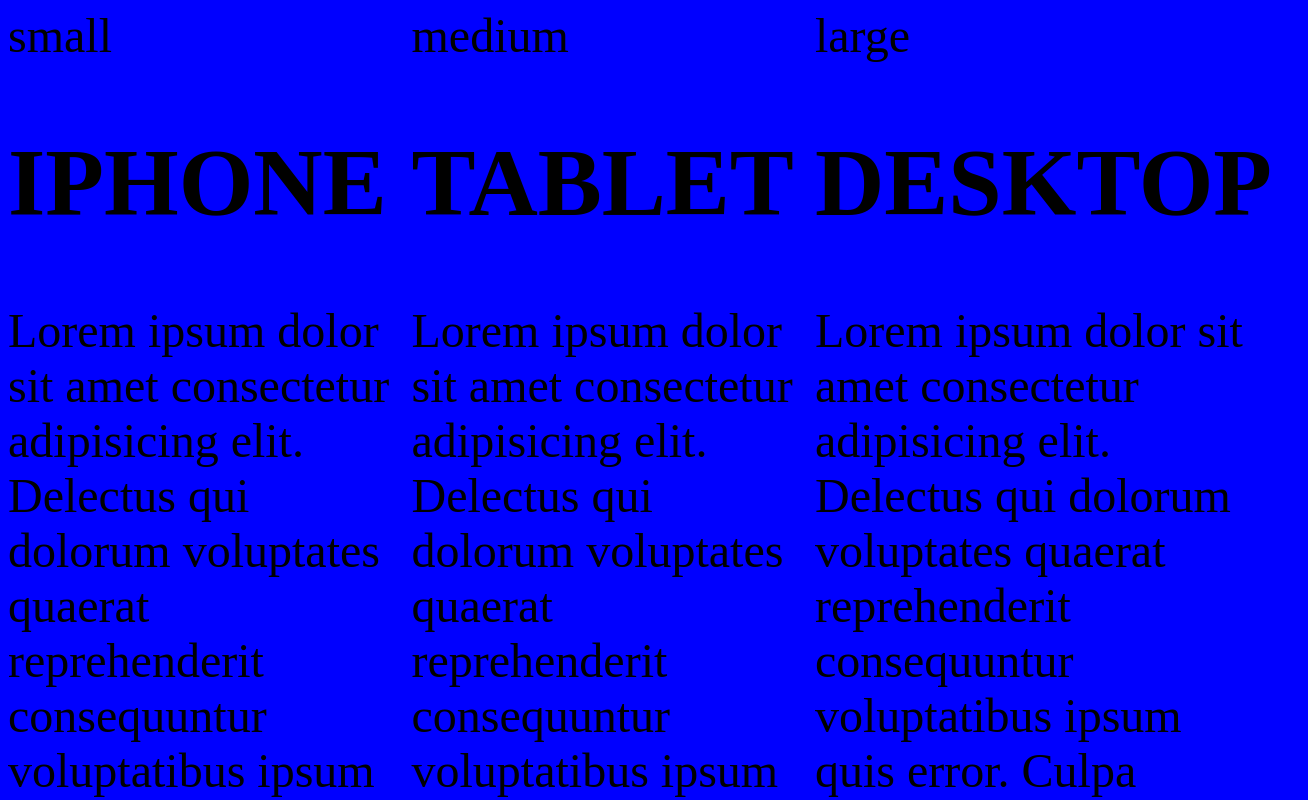
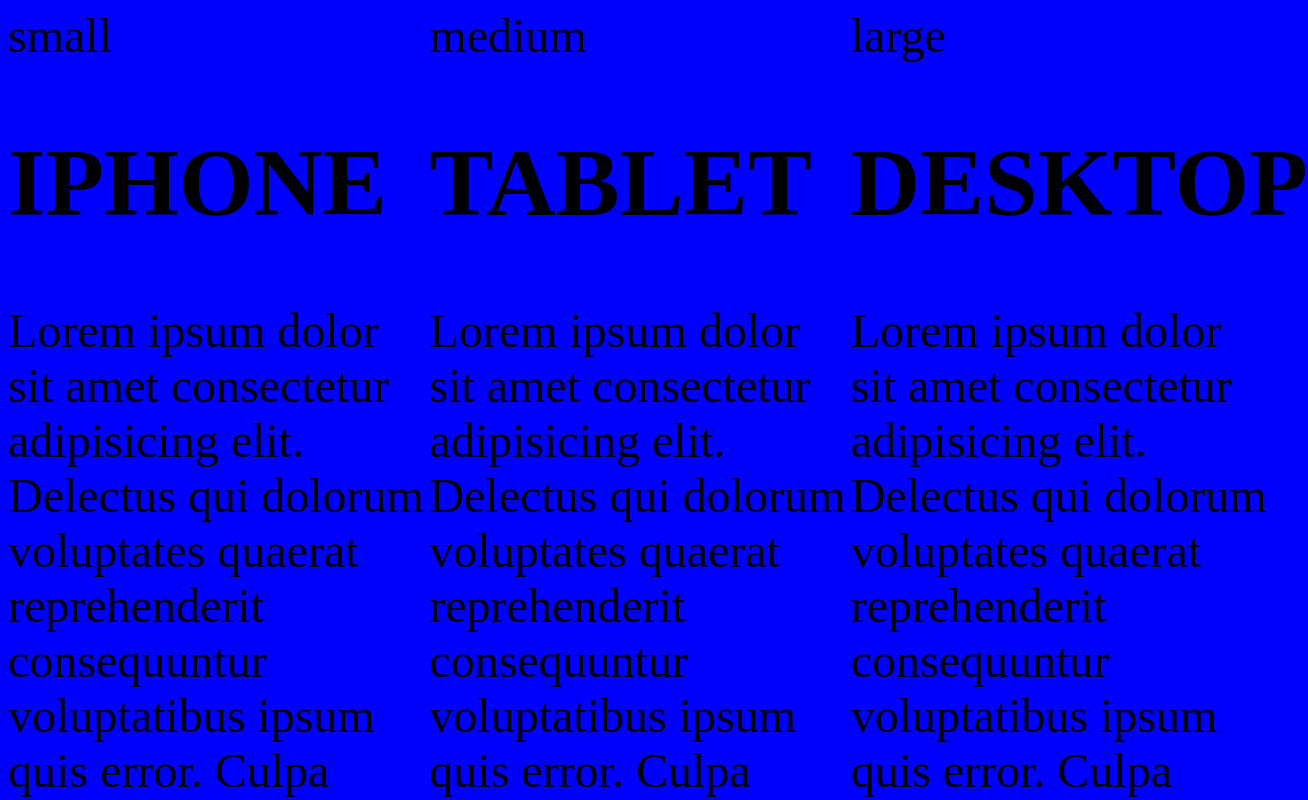
Before and after one commit to JonasRossou123/responsive-web-design, a plain HTML site: page index.html in a window 1280 px wide. Shown: the top 800 px of the page, 1308 px wide, since content can reach past the window. Drawn offline with Linux system fonts and the light colour scheme.

Commit message:
last changes to work

```diff
--- a/style.css
+++ b/style.css
@@ -1,16 +1,26 @@
 body{
     display: flex;
     font-size: 16px;
-}
+    }
 
 @media only screen and (min-width: 768px) {
-    body {background-color: blue;
+    body {
+        background-color: blue;
         font-size: 3rem;
-            }
+        display: flex;
+        flex-wrap: row;
+    }
 
-    div
-    {
-        flex-direction: row;
+    #small {
+        width: calc(100% / 3);
+    }
+
+    #medium {
+        width: calc(100% / 3);
+    }
+
+    #large {
+        width: calc(100% / 3);
     }
 }
 
@@ -36,9 +46,6 @@ body{
     body {
         background-color: red;
         font-size: 1rem;
-    }
-
-    div {
         flex-direction: column;
     }
-}
+       }
```
